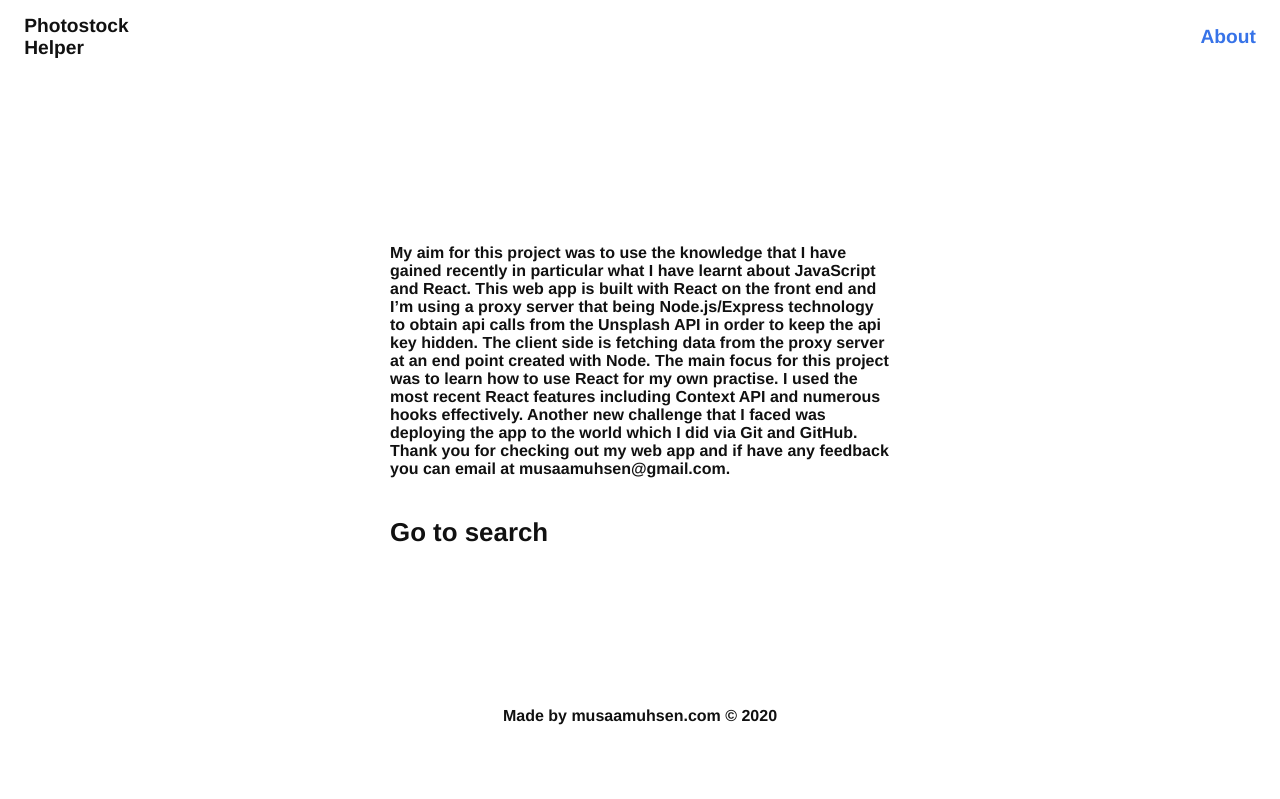
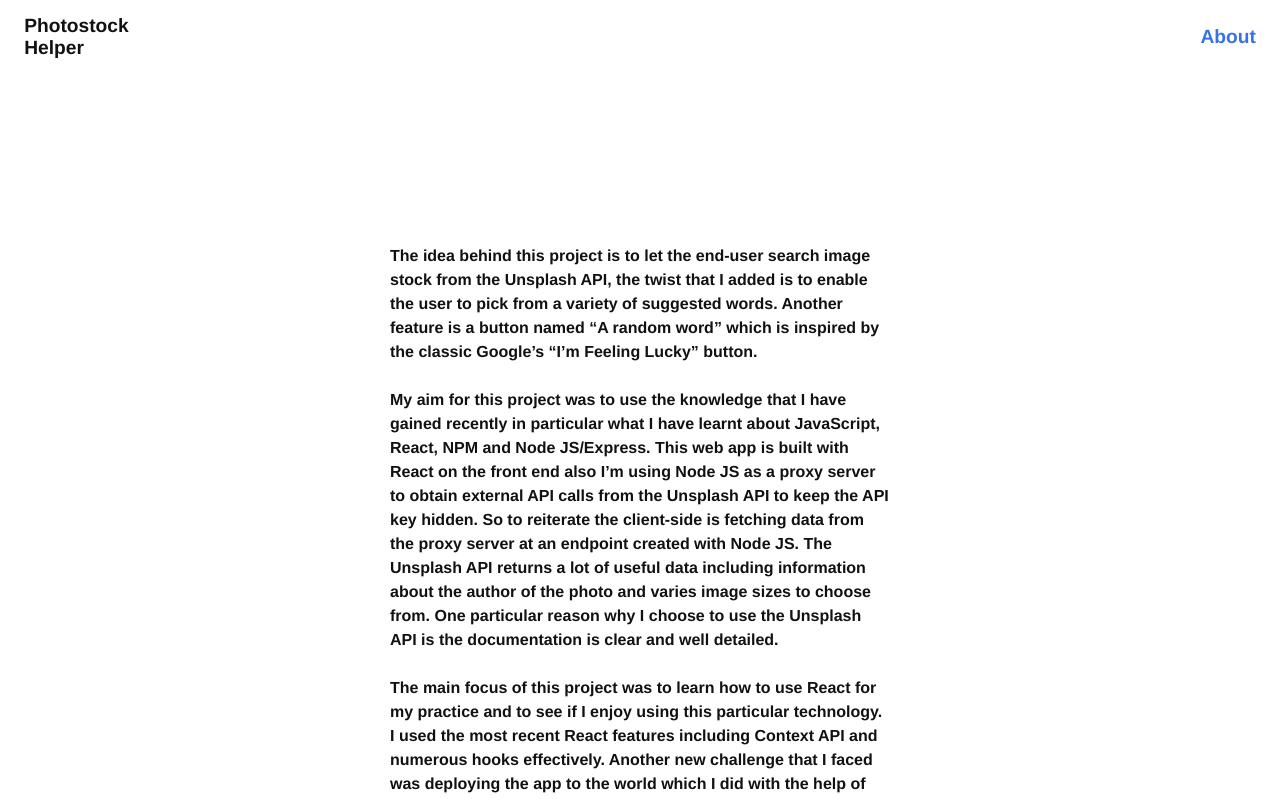
Before and after one commit to musaa-muhsen/unsplash-client, a React (Create React App) app: page /about in a window 1280 px wide. Shown: the top 799 px of the page. Built offline with nearby package versions, Linux system fonts and the light colour scheme.

Commit message:
before deploy

```diff
--- a/package.json
+++ b/package.json
@@ -36,4 +36,5 @@
       "last 1 safari version"
     ]
   }
+
 }
--- a/src/components/About.js
+++ b/src/components/About.js
@@ -5,15 +5,11 @@ const  About = () => {
     return (
         <div className="about-main-container">
             <p>
-            My aim for this project was to use the knowledge that I have gained recently in particular what I have learnt about JavaScript and React. This web app is built with React on the front end and I’m using a proxy server that being Node.js/Express technology to obtain
-             api calls from the Unsplash API in order to keep the api key hidden. The
-             client side is fetching data from the proxy server at an end point created with Node.
-              The main focus for this project was to learn how to use React for my own practise.
-              I used the most recent React features including Context API and numerous hooks
-              effectively. Another new challenge that I faced was deploying the app to the
-              world which I did via Git and GitHub. Thank you for checking out my web app
-              and if have any feedback you can email at musaamuhsen@gmail.com.
-            </p>
+            The idea behind this project is to let the end-user search image stock from the Unsplash API, the twist that I added is to enable the user to pick from a variety of suggested words. Another feature is a button named “A random word”  which is inspired by the classic Google’s “I’m Feeling Lucky” button.
+<br /><br/>
+My aim for this project was to use the knowledge that I have gained recently in particular what I have learnt about JavaScript, React, NPM and Node JS/Express. This web app is built with React on the front end also I’m using Node JS as a proxy server to obtain external API calls from the Unsplash API to keep the API key hidden. So to reiterate the client-side is fetching data from the proxy server at an endpoint created with Node JS. The Unsplash API returns a lot of useful data including information about the author of the photo and varies image sizes to choose from. One particular reason why I choose to use the Unsplash API is the documentation is clear and well detailed.
+<br/><br/>
+The main focus of this project was to learn how to use React for my practice and to see if I enjoy using this particular technology. I used the most recent React features including Context API and numerous hooks effectively. Another new challenge that I faced was deploying the app to the world which I did with the help of Git version control software. Thank you for checking out my web app and if have any feedback you can email at musaamuhsen@gmail.com             </p>
             <h2><NavLink activeClassName="active-link" exact to="/">Go to search</NavLink></h2>
 
         </div>
--- a/src/scss/image-structure.scss
+++ b/src/scss/image-structure.scss
@@ -91,7 +91,7 @@
 .about-main-container {
     width: 500px;
     @media all and (max-width: 501px) {
-        max-width: 96%;
+        max-width: 94%;
 
     }
     margin: 0 auto 20vh auto;
@@ -106,6 +106,7 @@
 
         font-weight: 700;
         font-size: 1rem;
+        line-height: 1.5;
         span {
             // background: #0077ED;
             // padding: 1px;
--- a/src/scss/styles.scss
+++ b/src/scss/styles.scss
@@ -1,7 +1,5 @@
 @import "nav.scss";
 @import "suggest-words.scss";
-@import "toggle.scss";
-
 @import "image-structure.scss";
 //@import url('https://fonts.googleapis.com/css2?family=Open+Sans:ital,wght@0,400;0,700;1,400;1,700&display=swap');
 * {
```
Also changed, not shown: public/manifest.json, src/not using /toggle.scss (renamed from src/scss/toggle.scss).
